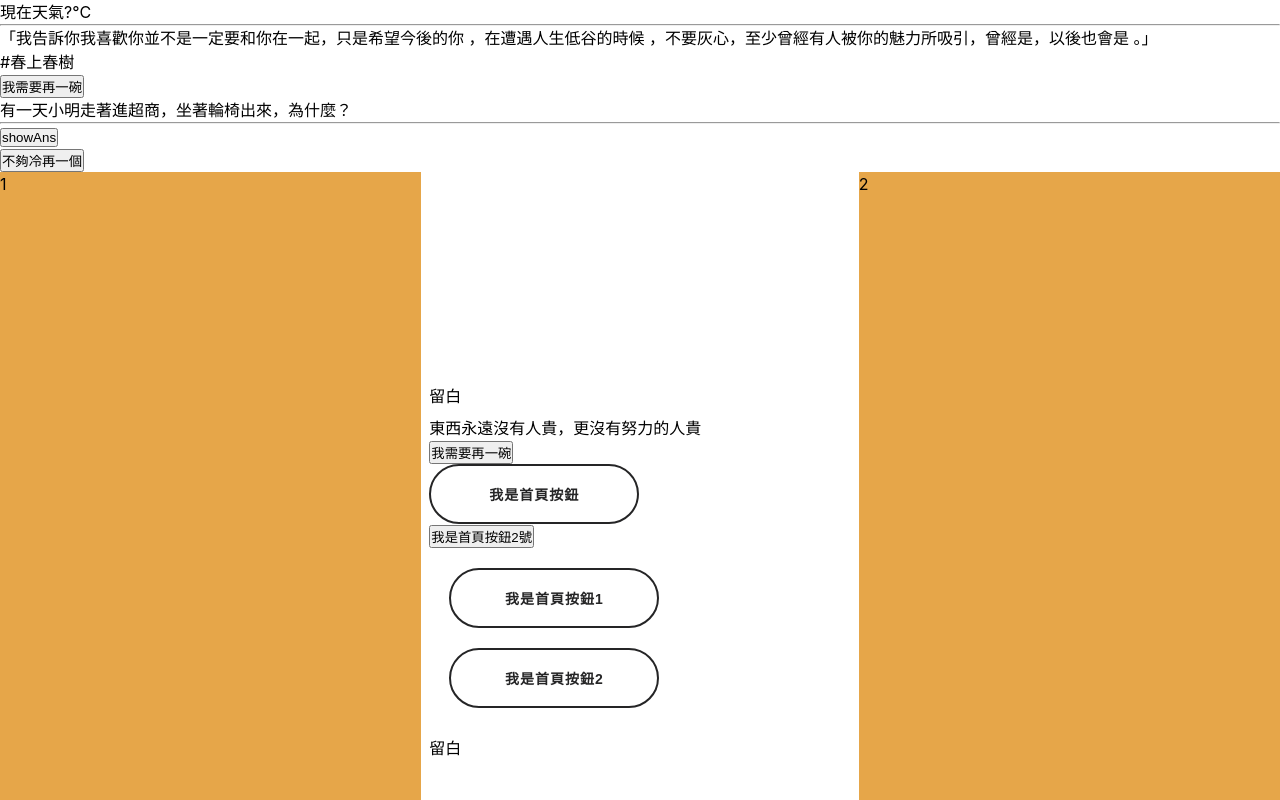
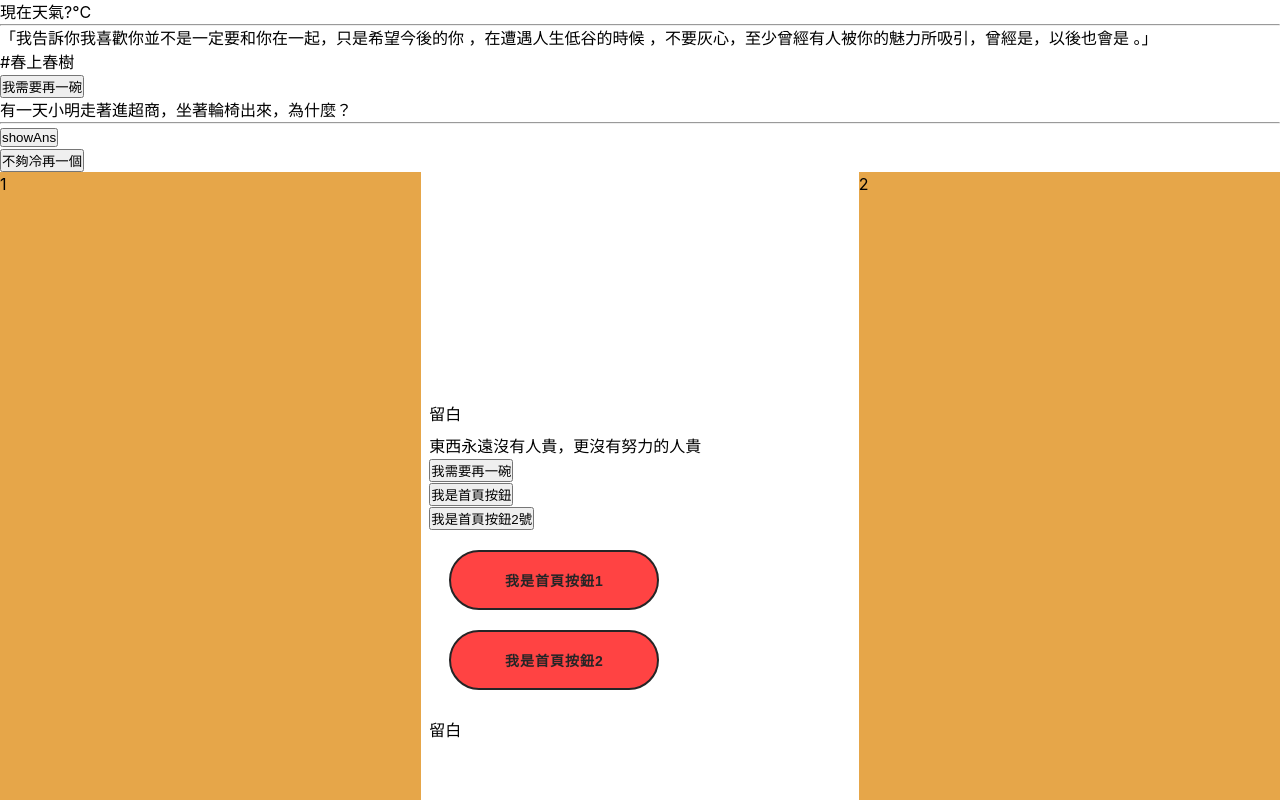
Before and after one commit to xpluso-chen/Hina-web, a Vue app: page / in a window 1280 px wide. Shown: the top 800 px of the page. Built offline with nearby package versions, Linux system fonts and the light colour scheme; no server answers.

Commit message:
分類按鈕樣式在mixin和animations
待解決App.vue無法引入mixin的問題

```diff
--- a/src/App.vue
+++ b/src/App.vue
@@ -27,7 +27,7 @@
       <button
     v-for="(text, index) in ['我是首頁按鈕1', '我是首頁按鈕2']"
     :key="index"
-    class="btn1 m-5"
+    class="btn m-5"
     :class="{ active: activeIndex === index }"
     @click="setActive(index)"
   >
@@ -62,8 +62,9 @@ const setActive = (index) => {
 };
 </script>
 
-<style lang="scss">
+<style lang="scss" scoped>
 @use "sass:map";
+
 .m-5{
  margin: 20px;
 }
@@ -73,53 +74,9 @@ const setActive = (index) => {
   justify-content: flex-end;
 }
 
-.btn1 {
-  position: relative;
-  outline: none;
-  text-decoration: none;
-  border-radius: 50px;
-  display: flex;
-  justify-content: center;
-  align-items: center;
-  cursor: pointer;
-  text-transform: uppercase;
-  height: 60px;
-  width: 210px;
-  opacity: 1;
-  background-color: #ffffff;
-  border: 2px solid map.get($color, black);
-
-  &:hover {
-    animation: rotate 0.7s ease-in-out both;
-    @keyframes rotate {
-      0% { transform: rotate(0deg) translate3d(0, 0, 0); }
-      25% { transform: rotate(3deg) translate3d(0, 0, 0); }
-      50% { transform: rotate(-3deg) translate3d(0, 0, 0); }
-      75% { transform: rotate(1deg) translate3d(0, 0, 0); }
-      100% { transform: rotate(0deg) translate3d(0, 0, 0); }
-    }
-  }
-
-  span {
-    color: map.get($color, black);
-    font-size: 14px;
-    font-weight: 700;
-    letter-spacing: 1px;
-
-    &:hover {
-      animation: storm 0.7s ease-in-out both;
-      animation-delay: 0.06s;
-
-      @keyframes storm {
-        0% { transform: translate3d(0, 0, 0) translateZ(0); }
-        25% { transform: translate3d(4px, 0, 0) translateZ(0); }
-        50% { transform: translate3d(-3px, 0, 0) translateZ(0); }
-        75% { transform: translate3d(2px, 0, 0) translateZ(0); }
-        100% { transform: translate3d(0, 0, 0) translateZ(0); }
-      }
-    }
-  }
-}
+// .btn1{
+//     @include btn-style(#4446cb, #333);
+// }
 
 .active {
   background-color: red;
--- /dev/null
+++ b/src/assets/styles/_animations.scss
@@ -0,0 +1,44 @@
+//按鈕整體震動效果
+@keyframes rotate {
+    0% {
+        transform: rotate(0deg) translate3d(0, 0, 0);
+    }
+
+    25% {
+        transform: rotate(3deg) translate3d(0, 0, 0);
+    }
+
+    50% {
+        transform: rotate(-3deg) translate3d(0, 0, 0);
+    }
+
+    75% {
+        transform: rotate(1deg) translate3d(0, 0, 0);
+    }
+
+    100% {
+        transform: rotate(0deg) translate3d(0, 0, 0);
+    }
+}
+// 按鈕內字的震動效果
+@keyframes storm {
+    0% {
+        transform: translate3d(0, 0, 0) translateZ(0);
+    }
+
+    25% {
+        transform: translate3d(4px, 0, 0) translateZ(0);
+    }
+
+    50% {
+        transform: translate3d(-3px, 0, 0) translateZ(0);
+    }
+
+    75% {
+        transform: translate3d(2px, 0, 0) translateZ(0);
+    }
+
+    100% {
+        transform: translate3d(0, 0, 0) translateZ(0);
+    }
+}
--- a/src/assets/styles/_buttons.scss
+++ b/src/assets/styles/_buttons.scss
@@ -1,2 +1,41 @@
 @use "sass:map";
 @use "./variables" as *;
+@use "./animations" as *;
+
+@mixin btn-style($bg-color, $hover-bg-color) {
+    position: relative;
+    outline: none;
+    text-decoration: none;
+    border-radius: 50px;
+    display: flex;
+    justify-content: center;
+    align-items: center;
+    cursor: pointer;
+    text-transform: uppercase;
+    height: 60px;
+    width: 210px;
+    opacity: 1;
+    background-color: $bg-color;
+    border: 2px solid map-get($color, black);
+
+    &:hover {
+        animation: rotate 0.7s ease-in-out both;
+        background-color: $hover-bg-color;
+
+        span {
+            animation: storm 0.7s ease-in-out both;
+            animation-delay: 0.06s;
+        }
+    }
+
+    span {
+        color: map-get($color, black);
+        font-size: 14px;
+        font-weight: 700;
+        letter-spacing: 1px;
+    }
+}
+
+.btn {
+    @include btn-style(#ff4343, #333);
+}
--- a/src/assets/styles/_variables.scss
+++ b/src/assets/styles/_variables.scss
@@ -16,4 +16,31 @@ $color:(
     pick-hover:#F5F5F5,
     orange-hover:#E6A649,
     green-hover:#EFE2C0,
-)
+);
+
+$interval: (
+    // 間距
+    s:8px,
+    m:20px,
+    l:40px,
+);
+
+
+$font-size: (
+    title-m:1.25rem,
+    title-l:2rem,
+    title-xl:4rem,
+
+    btn-txt-m:1rem,
+    btn-txt-l:1.25rem,
+
+    content-m:1rem,
+    content-l:1.5rem,
+    content-xl:2rem,
+
+    //1rem約16px
+    //1.25rem約20px
+    //1.5rem約24px
+    //2rem約32px
+    //4rem約64px
+);
--- a/src/assets/styles/main.scss
+++ b/src/assets/styles/main.scss
@@ -2,6 +2,8 @@
 @use "./reset" as *;
 @use "./variables" as *;
 @use "./mixins" as *;
+@use"./extend.scss" as *;
+@use"./animations.scss" as *;
 
 @use "./buttons" as *;
 @use "./component" as *;
--- a/vite.config.ts
+++ b/vite.config.ts
@@ -7,7 +7,12 @@ export default defineConfig({
   css: {
     preprocessorOptions: {
       scss: {
-        additionalData: `@use "/src/assets/styles/variables.scss" as *;`+`@use "/src/assets/styles/extend.scss" as *;`
+        additionalData: `
+        @use "/src/assets/styles/variables.scss" as *;
+        @use "/src/assets/styles/mixins.scss" as *;
+        @use "/src/assets/styles/extend.scss" as *;
+
+        `
 
       }
     }
```
